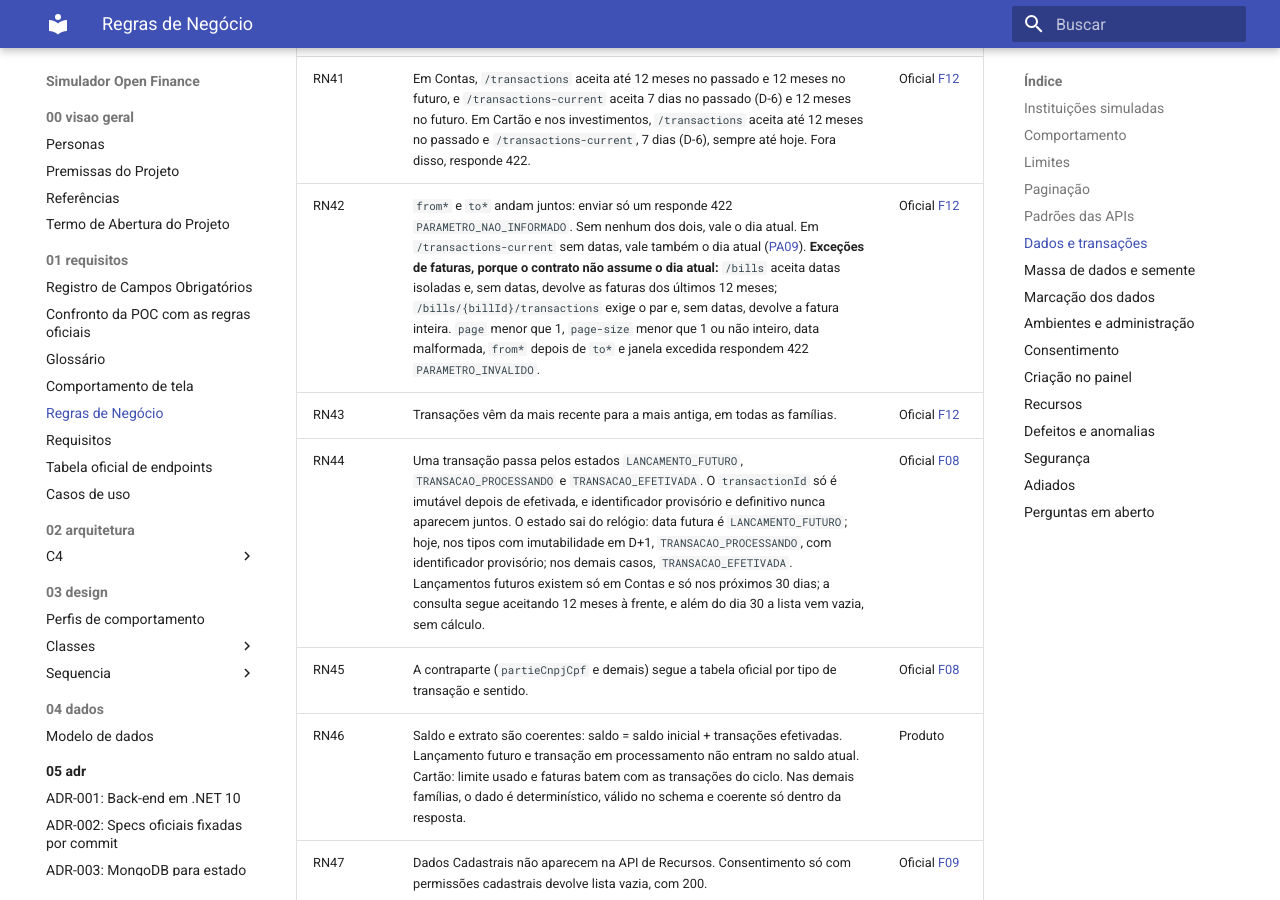
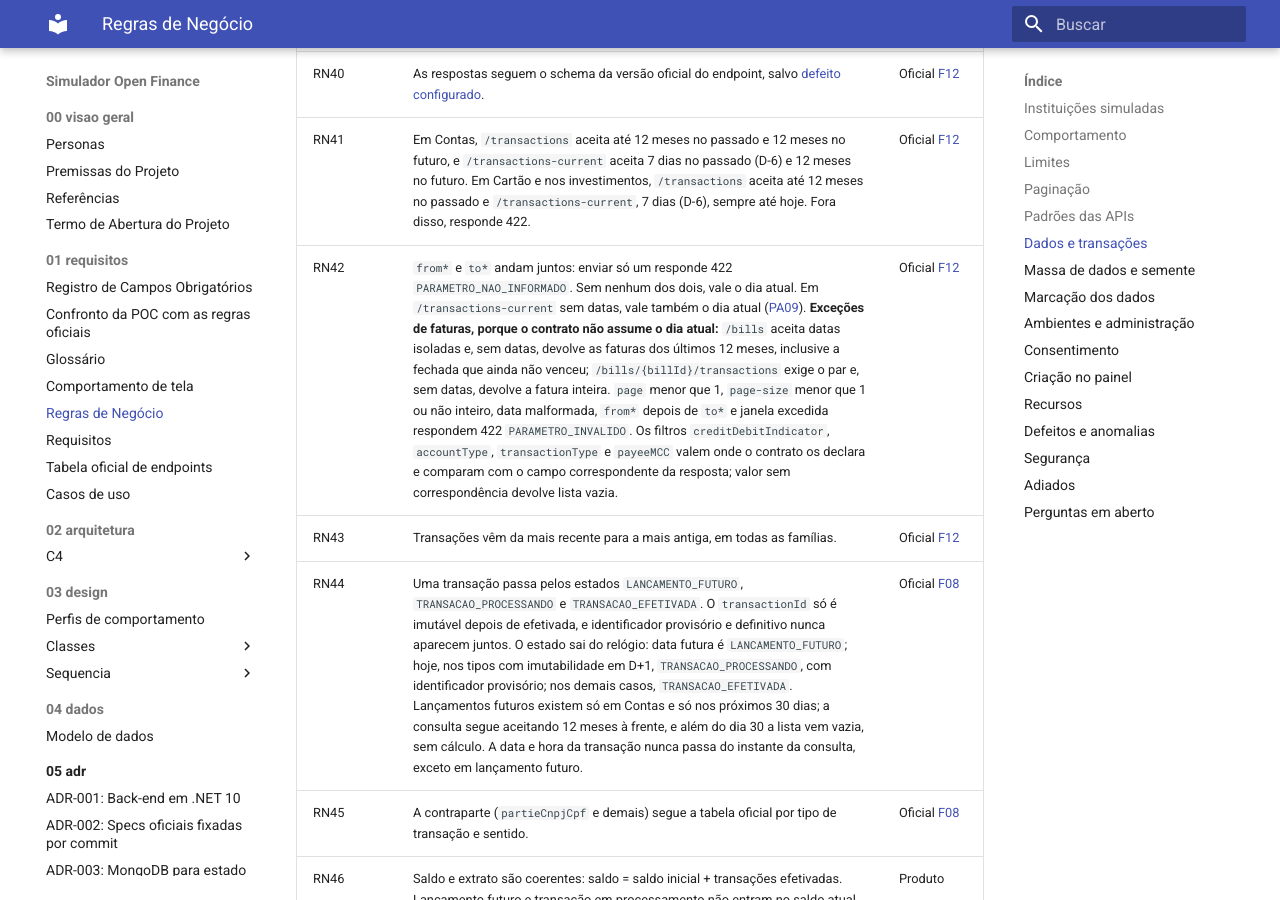
Before and after one commit to marcelosotto/open-finance-simulator, an MkDocs documentation site: the page built from docs/01-requisitos/regras-de-negocio.md, in a window 1280 px wide and 900 px high, scrolled down 5174 px. Built offline with MkDocs 1.6.1 and Material for MkDocs 9.7.7, drawn with Linux system fonts in a browser that asks for light colours; some of the changed text lies outside the part shown.

Commit message:
Registra em docs as interpretações da revisão da spec 005
Co-Authored-By: Claude Opus 5.5 <noreply@anthropic.com>

```diff
--- a/docs/01-requisitos/regras-de-negocio.md
+++ b/docs/01-requisitos/regras-de-negocio.md
@@ -53,11 +53,11 @@ Relacionados: [casos de uso](casos-de-uso/README.md) · [requisitos](requisitos.
 |---|---|---|
 | <a id="rn31"></a>RN31 | `page` começa em 1 e `page-size` vale 25 por padrão, com máximo de 1.000 registros, salvo outro valor na API. O **mínimo é um dado de cada família**, lido do contrato oficial: nas famílias com `minimum: 25` (Renda Fixa Bancária, Renda Fixa Crédito, Renda Variável, Tesouro Direto, Fundos, Câmbio, além de Consentimentos e Recursos), pedir menos entrega 25, exceto na página única e na última; nas famílias com `minimum: 1` (Dados Cadastrais, Contas, Cartão, Empréstimo, Financiamento, Adiantamento e Direitos Creditórios), vale o `page-size` pedido. Acima do máximo, entrega o máximo ([PA21](#pa21)). O contrato vence o portal pela [ordem das fontes](../00-visao-geral/referencias.md#ordem-das-fontes). | Oficial [F12](../00-visao-geral/referencias.md#f12) e [F05](../00-visao-geral/referencias.md#f05) |
 | <a id="rn32"></a>RN32 | A instituição pode ter um máximo de `page-size` menor. Pedir acima disso entrega o máximo dela, e o cálculo da página usa esse tamanho: pedir a página 2 de 1.000, com máximo de 800, devolve os itens 801 a 1.600. O `self` mostra o tamanho aplicado. | Oficial [F05](../00-visao-geral/referencias.md#f05) |
-| <a id="rn33"></a>RN33 | `meta.totalRecords` e `meta.totalPages` são obrigatórios quando o contrato do endpoint os declara. Sem registros, `totalPages` é **0**. Nas 14 operações de transações que declaram só `requestDateTime` (Contas, Cartão e investimentos), `meta` não traz totais. Pedir página além do total responde 422 `PAGE_NOT_FOUND`, exceto a primeira, que sempre existe, inclusive onde o total não é exposto. **Exceção intencional:** `GET /consents/{consentId}/extensions` responde esse 422, embora `consents-3.3.1` não declare 422 nessa rota. | Oficial [F05](../00-visao-geral/referencias.md#f05) e [F12](../00-visao-geral/referencias.md#f12) + Produto |
+| <a id="rn33"></a>RN33 | `meta.totalRecords` e `meta.totalPages` são obrigatórios quando o contrato do endpoint os declara. Sem registros, `totalPages` é **0**. Nas 14 operações de transações que declaram só `requestDateTime` (Contas, Cartão e investimentos), `meta` não traz totais. Pedir página além do total responde 422 `PAGE_NOT_FOUND`, exceto a primeira, que sempre existe, inclusive onde o total não é exposto. **Exceção intencional:** `GET /consents/{consentId}/extensions` responde esse 422 e o 422 `PARAMETRO_INVALIDO` de [RN42](#rn42), embora `consents-3.3.1` não declare 422 nessa rota. | Oficial [F05](../00-visao-geral/referencias.md#f05) e [F12](../00-visao-geral/referencias.md#f12) + Produto |
 | <a id="rn34"></a>RN34 | `first` é obrigatório fora da primeira página, `prev` só existe se houver página anterior, `next` só se houver posterior, `last` fora da última, quando o endpoint prevê. Todos usam o mesmo esquema, host, API e versão da chamada. | Oficial [F05](../00-visao-geral/referencias.md#f05) |
 | <a id="rn35"></a>RN35 | A instituição cria a `pagination-key` e a envia nos links. A chave pode ser usada por até **60 minutos**. | Oficial [F04](../00-visao-geral/referencias.md#f04) |
 | <a id="rn36"></a>RN36 | Com `pagination-key` inválida ou expirada, a instituição gera **nova chave**, responde com **sucesso** e conta a chamada no limite operacional. Com a cota esgotada, responde 423, como uma consulta nova. | Oficial [F04](../00-visao-geral/referencias.md#f04) + Produto |
-| <a id="rn37"></a>RN37 | A lista é consistente durante a paginação de uma mesma chave, salvo se uma regra de cenário simular dado mudando no meio ([RN115](#rn115)). A chave guarda a consulta e o instante de emissão, e não é gravada: ajustes feitos depois da emissão não aparecem nas páginas seguintes. Chave usada com filtros diferentes dos originais é inválida ([RN36](#rn36)). | Produto |
+| <a id="rn37"></a>RN37 | A lista é consistente durante a paginação de uma mesma chave, salvo se uma regra de cenário simular dado mudando no meio ([RN115](#rn115)). A chave guarda a consulta e o instante de emissão, e não é gravada: ajustes feitos depois da emissão não aparecem nas páginas seguintes, e cada ajuste vale pelo valor que tinha na emissão. Nas listas de recursos, valem o estado do recurso na emissão e só os recursos que já existiam. Chave usada com filtros diferentes dos originais é inválida ([RN36](#rn36)). | Produto |
 
 ## Padrões das APIs
 | ID | Regra | Origem |
@@ -70,9 +70,9 @@ Relacionados: [casos de uso](casos-de-uso/README.md) · [requisitos](requisitos.
 |---|---|---|
 | <a id="rn40"></a>RN40 | As respostas seguem o schema da versão oficial do endpoint, salvo [defeito configurado](#rn110). | Oficial [F12](../00-visao-geral/referencias.md#f12) |
 | <a id="rn41"></a>RN41 | Em Contas, `/transactions` aceita até 12 meses no passado e 12 meses no futuro, e `/transactions-current` aceita 7 dias no passado (D-6) e 12 meses no futuro. Em Cartão e nos investimentos, `/transactions` aceita até 12 meses no passado e `/transactions-current`, 7 dias (D-6), sempre até hoje. Fora disso, responde 422. | Oficial [F12](../00-visao-geral/referencias.md#f12) |
-| <a id="rn42"></a>RN42 | `from*` e `to*` andam juntos: enviar só um responde 422 `PARAMETRO_NAO_INFORMADO`. Sem nenhum dos dois, vale o dia atual. Em `/transactions-current` sem datas, vale também o dia atual ([PA09](#pa09)). **Exceções de faturas, porque o contrato não assume o dia atual:** `/bills` aceita datas isoladas e, sem datas, devolve as faturas dos últimos 12 meses; `/bills/{billId}/transactions` exige o par e, sem datas, devolve a fatura inteira. `page` menor que 1, `page-size` menor que 1 ou não inteiro, data malformada, `from*` depois de `to*` e janela excedida respondem 422 `PARAMETRO_INVALIDO`. | Oficial [F12](../00-visao-geral/referencias.md#f12) |
+| <a id="rn42"></a>RN42 | `from*` e `to*` andam juntos: enviar só um responde 422 `PARAMETRO_NAO_INFORMADO`. Sem nenhum dos dois, vale o dia atual. Em `/transactions-current` sem datas, vale também o dia atual ([PA09](#pa09)). **Exceções de faturas, porque o contrato não assume o dia atual:** `/bills` aceita datas isoladas e, sem datas, devolve as faturas dos últimos 12 meses, inclusive a fechada que ainda não venceu; `/bills/{billId}/transactions` exige o par e, sem datas, devolve a fatura inteira. `page` menor que 1, `page-size` menor que 1 ou não inteiro, data malformada, `from*` depois de `to*` e janela excedida respondem 422 `PARAMETRO_INVALIDO`. Os filtros `creditDebitIndicator`, `accountType`, `transactionType` e `payeeMCC` valem onde o contrato os declara e comparam com o campo correspondente da resposta; valor sem correspondência devolve lista vazia. | Oficial [F12](../00-visao-geral/referencias.md#f12) |
 | <a id="rn43"></a>RN43 | Transações vêm da mais recente para a mais antiga, em todas as famílias. | Oficial [F12](../00-visao-geral/referencias.md#f12) |
-| <a id="rn44"></a>RN44 | Uma transação passa pelos estados `LANCAMENTO_FUTURO`, `TRANSACAO_PROCESSANDO` e `TRANSACAO_EFETIVADA`. O `transactionId` só é imutável depois de efetivada, e identificador provisório e definitivo nunca aparecem juntos. O estado sai do relógio: data futura é `LANCAMENTO_FUTURO`; hoje, nos tipos com imutabilidade em D+1, `TRANSACAO_PROCESSANDO`, com identificador provisório; nos demais casos, `TRANSACAO_EFETIVADA`. Lançamentos futuros existem só em Contas e só nos próximos 30 dias; a consulta segue aceitando 12 meses à frente, e além do dia 30 a lista vem vazia, sem cálculo. | Oficial [F08](../00-visao-geral/referencias.md#f08) |
+| <a id="rn44"></a>RN44 | Uma transação passa pelos estados `LANCAMENTO_FUTURO`, `TRANSACAO_PROCESSANDO` e `TRANSACAO_EFETIVADA`. O `transactionId` só é imutável depois de efetivada, e identificador provisório e definitivo nunca aparecem juntos. O estado sai do relógio: data futura é `LANCAMENTO_FUTURO`; hoje, nos tipos com imutabilidade em D+1, `TRANSACAO_PROCESSANDO`, com identificador provisório; nos demais casos, `TRANSACAO_EFETIVADA`. Lançamentos futuros existem só em Contas e só nos próximos 30 dias; a consulta segue aceitando 12 meses à frente, e além do dia 30 a lista vem vazia, sem cálculo. A data e hora da transação nunca passa do instante da consulta, exceto em lançamento futuro. | Oficial [F08](../00-visao-geral/referencias.md#f08) |
 | <a id="rn45"></a>RN45 | A contraparte (`partieCnpjCpf` e demais) segue a tabela oficial por tipo de transação e sentido. | Oficial [F08](../00-visao-geral/referencias.md#f08) |
 | <a id="rn46"></a>RN46 | Saldo e extrato são coerentes: saldo = saldo inicial + transações efetivadas. Lançamento futuro e transação em processamento não entram no saldo atual. Cartão: limite usado e faturas batem com as transações do ciclo. Nas demais famílias, o dado é determinístico, válido no schema e coerente só dentro da resposta. | Produto |
 | <a id="rn47"></a>RN47 | Dados Cadastrais não aparecem na API de Recursos. Consentimento só com permissões cadastrais devolve lista vazia, com 200. | Oficial [F09](../00-visao-geral/referencias.md#f09) |
@@ -137,7 +137,7 @@ Relacionados: [casos de uso](casos-de-uso/README.md) · [requisitos](requisitos.
 | <a id="rn102"></a>RN102 | Todo recurso selecionado aparece em Recursos, em qualquer estado. Sem recursos, responde 200 com lista vazia. | Oficial [F07](../00-visao-geral/referencias.md#f07) |
 | <a id="rn103"></a>RN103 | Enquanto a instituição prepara a lista, a primeira consulta responde **202** sem corpo. O limite é 5 minutos depois da criação do consentimento; passou disso, **504**. A duração é configurável por instituição. | Oficial [F07](../00-visao-geral/referencias.md#f07) |
 | <a id="rn104"></a>RN104 | Recurso fora de `AVAILABLE` não aparece na lista da API de produto (200) e responde **403** no acesso direto, com `STATUS_RESOURCE_<estado>` ([PA08](#pa08)), em todas as famílias com recurso. | Oficial [F08](../00-visao-geral/referencias.md#f08) |
-| <a id="rn105"></a>RN105 | Recurso de outro cliente, inexistente ou fora daquele consentimento responde 403 `RESOURCE_FORBIDDEN`, em todas as famílias com recurso. | Oficial [F08](../00-visao-geral/referencias.md#f08) + Produto |
+| <a id="rn105"></a>RN105 | Recurso de outro cliente, inexistente ou fora daquele consentimento responde 403 `RESOURCE_FORBIDDEN`, em todas as famílias com recurso. Vale também para fatura de outro recurso, do mês aberto, sem transações ou vencida há mais de 12 meses. | Oficial [F08](../00-visao-geral/referencias.md#f08) + Produto |
 | <a id="rn106"></a>RN106 | Em seleção agrupada, um produto novo do cliente entra sozinho no consentimento vigente. A tela permite adicionar um recurso para simular isso. | Oficial [F07](../00-visao-geral/referencias.md#f07) |
 | <a id="rn107"></a>RN107 | Estados por recurso são independentes dentro do mesmo consentimento. | Oficial [F07](../00-visao-geral/referencias.md#f07) |
 | <a id="rn108"></a>RN108 | Mudar o estado de um recurso vale na próxima chamada e pode ser agendado por regra de cenário. Em recurso virtual, a mudança é um [ajuste](#rn53). | Produto |
```
